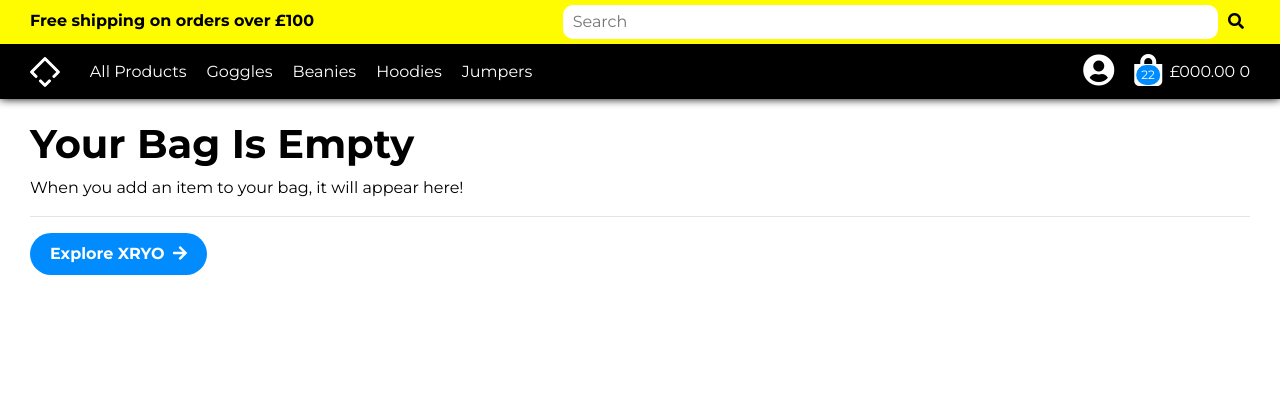
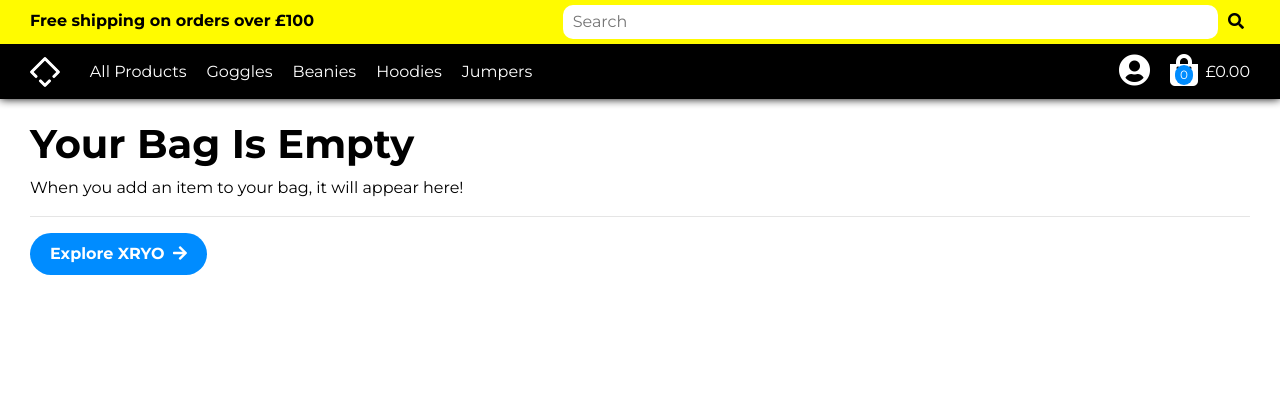
Before and after one commit to LiamDHall/XRYO, a Django app: page /bag/ in a window 1280 px wide. Shown: the top 420 px of the page. Run offline with Django 3.2, Linux system fonts and the light colour scheme; some libraries are stand-ins or nearby versions.

Commit message:
Update base template placeholders to bag context variables

```diff
--- a/templates/base.html
+++ b/templates/base.html
@@ -38,7 +38,7 @@
 
         <!--Info Banner-->
         <div class="info-banner flex-container">
-            <p class="info-banner__text mb-0 flex-start"><strong>Free shipping on orders over £100</strong></p>
+            <p class="info-banner__text mb-0 flex-start"><strong>Free shipping on orders over £{{ free_delivery_min }}</strong></p>
 
             <!--Search-->
             <form id="search" class="search flex-end flex-largest text-right" action="{% url 'products' %}" method="GET">
@@ -100,9 +100,21 @@
                 <a href="{% url 'view_bag' %}" class="table">
                     <div class="basket__icon table-cell">
                         <i class="site-header__icon fas fa-shopping-bag"></i>
-                        <span class="basket__number">22 {{ bag_porduct_no }}</span>
+                        <span class="basket__number">
+                            {% if bag_item_count %}
+                                {{ bag_item_count }}
+                            {% else %}
+                                0
+                            {% endif %}
+                        </span>
                     </div>
-                    <span class="table-cell">£000.00 {{ bag_total }}</span>
+                    <span class="table-cell">
+                        {% if bag_total %}
+                            £{{ bag_total|floatformat:2 }}
+                        {% else %}
+                            £0.00
+                        {% endif %}
+                    </span>
                 </a>
             </div>
         </nav>
```
